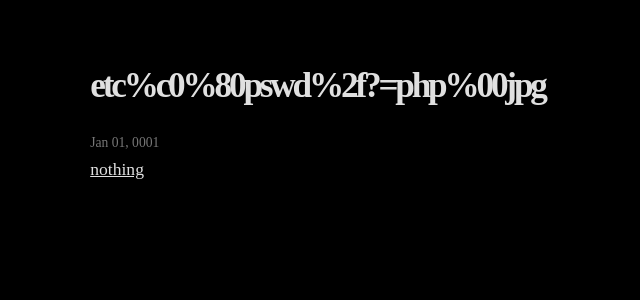
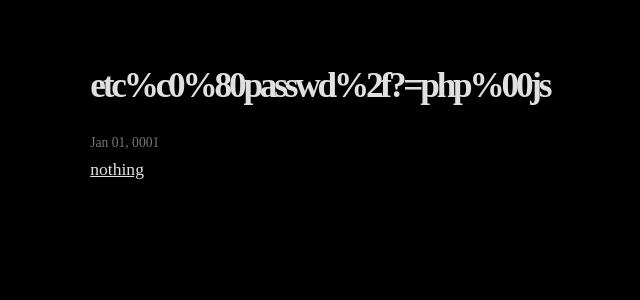
Before and after one commit to hypnagogicdisport/hypnagogicdisport.github.io, a Jekyll site: the page built from index.html, in a window 1280 px wide. Shown: the top 300 px of the page, without its empty margins (249-889 px from the left). Built offline with Jekyll 4.4.1, drawn with Linux system fonts in a browser that asks for light colours.

Commit message:
Actualizar _config.yml

```diff
--- a/_config.yml
+++ b/_config.yml
@@ -1 +1 @@
-title: etc%c0%80pswd%2f?=php%00jpg
+title: etc%c0%80passwd%2f?=php%00js
```
